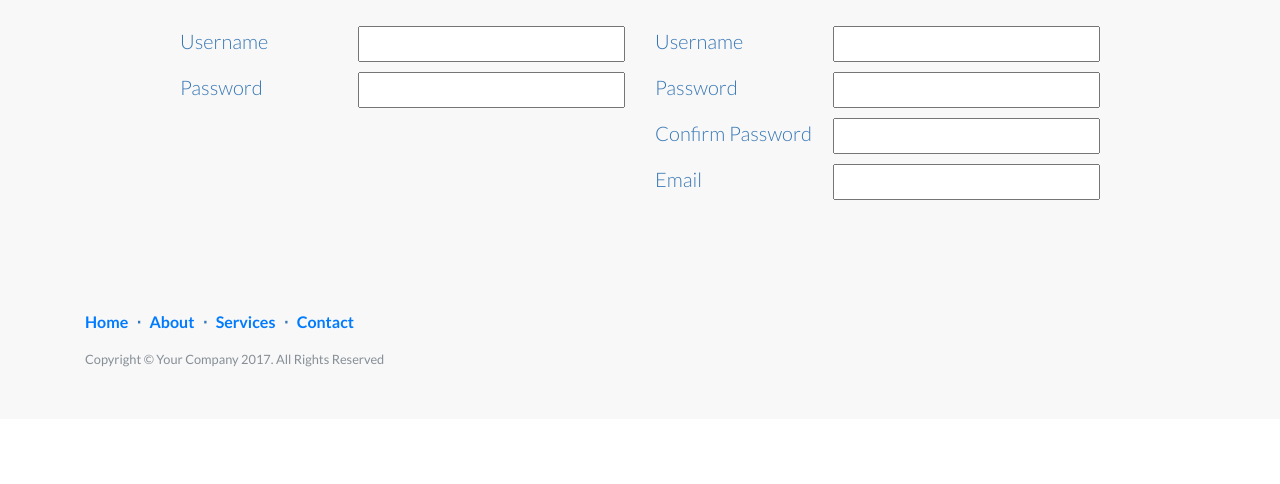
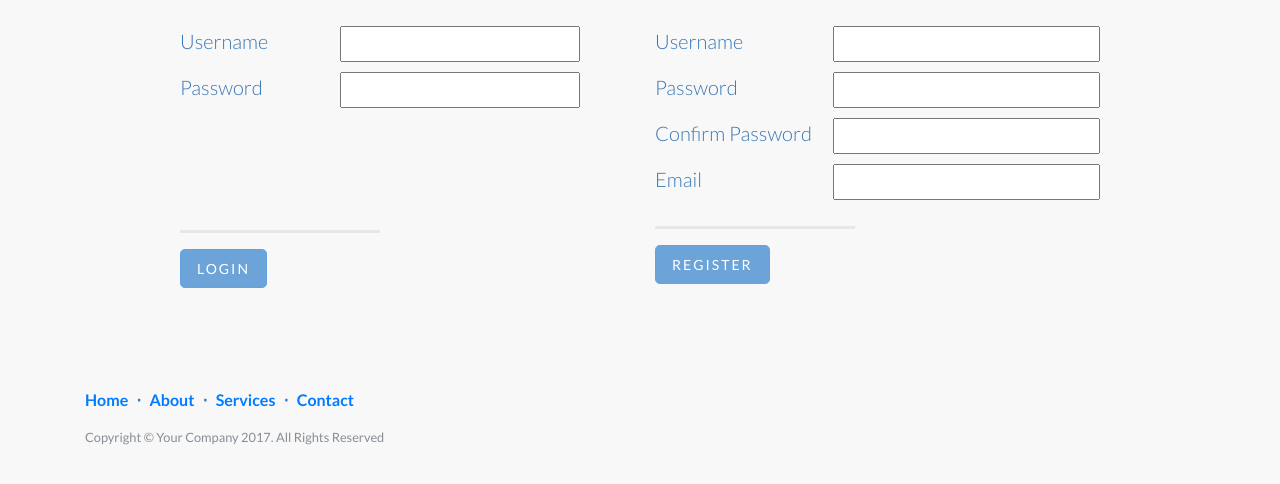
Before and after one commit to PAchilleos/CinemaWebsite, a website: page startbootstrap-landing-page-gh-pages/login.html in a window 1280 px wide. Shown: the part 124-608 px from the top of the page. Drawn offline with Linux system fonts and the light colour scheme.

Commit message:
buttons and formating to login page

```diff
--- a/startbootstrap-landing-page-gh-pages/css/login.css
+++ b/startbootstrap-landing-page-gh-pages/css/login.css
@@ -2,3 +2,11 @@
 float: right;
 width: 60%;
 }
+#pad {
+    padding-right: 60px;
+}
+
+.registerall input{
+float: right;
+width: 60%;
+}
--- a/startbootstrap-landing-page-gh-pages/login.html
+++ b/startbootstrap-landing-page-gh-pages/login.html
@@ -55,18 +55,24 @@
 
     <div class="container">
       <div class="row">
-        <div class="col-lg-5 ml-auto">
+        <div class="col-lg-5 ml-auto" id="pad">
           <div class="loginall">
             <hr class="section-heading-spacer">
             <div class="clearfix"></div>
             <h2 class="section-heading">Login</h2>
             <p class="lead">Username <input type="text" name="L_uName"><br></p>
             <p class="lead">Password <input type="text" name="L_pass"></p>
+            <br><br><br><br>
+            <hr class="section-heading-spacer">
+            <div class="clearfix"></div>
+            <a href="#" class="btn btn-secondary btn-lg">
+                <span class="network-name">Login</span>
+            </a>
           </div>
 
         </div>
         <div class="col-lg-5 mr-auto">
-          <div class="loginall">
+          <div class="registerall">
             <hr class="section-heading-spacer">
             <div class="clearfix"></div>
             <h2 class="section-heading">Register</h2>
@@ -75,6 +81,11 @@
             <p class="lead">Confirm Password <input type="text" name="R_pass_confirm"></p>
             <p class="lead">Email <input type="text" name="R_email"></p>
             <p class="lead">
+              <hr class="section-heading-spacer">
+              <div class="clearfix"></div>
+              <a href="#" class="btn btn-secondary btn-lg">
+                    <span class="network-name">Register</span>
+                </a>
           </div>
         </div>
       </div>
```
